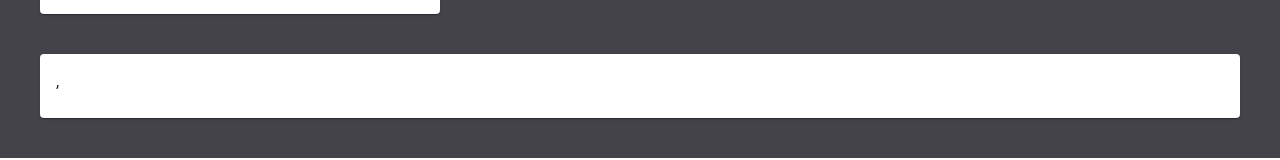
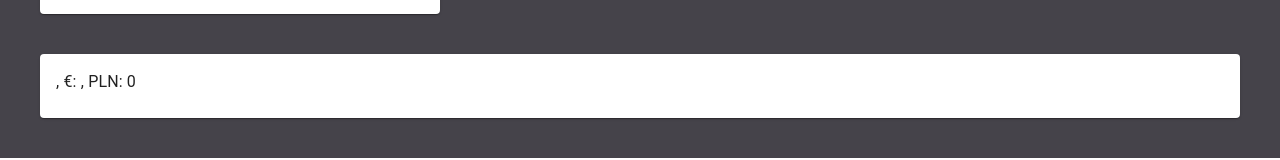
Before and after one commit to Klaudia-Brysiewicz/currencyApp, a React (Create React App) app: page / in a window 1280 px wide. Both pictures are taken after a click on the button "DODAJ". Shown: the part 436-596 px from the top of the page. Built offline with nearby package versions, Linux system fonts and the light colour scheme.

Commit message:
currency - euro value

```diff
--- a/package.json
+++ b/package.json
@@ -38,6 +38,7 @@
     "eslint-plugin-prettier": "^3.1.1",
     "eslint-plugin-react": "7.14.3",
     "eslint-plugin-react-hooks": "^2.2.0",
+    "jest": "^24.9.0",
     "prettier": "1.18.2",
     "prettier-eslint": "^9.0.0"
   }
--- a/src/components/transactionList.js
+++ b/src/components/transactionList.js
@@ -1,21 +1,25 @@
-import React from 'react'
+import React from 'react';
 import { useSelector } from 'react-redux';
 import Card from '@material-ui/core/Card';
 import Typography from '@material-ui/core/Typography';
 import CardContent from '@material-ui/core/CardContent';
+import { getValueInEuro } from '../utils/helpers';
 
 const TransactionList = () => {
     const transactions = useSelector(state => state.exchange.transactions);
+    const exchangeRate = useSelector(state => state.exchange.exchangeRate);
     if (!transactions.length) return null;
     return (
         <Card>
             <CardContent>
-                {transactions.map(({description, transactionValue}, index) => (
-                    <Typography key={index} style={index ? styles.borderTop : {}}>{description}, {transactionValue}</Typography>
+                {transactions.map(({ description, transactionValue }, index) => (
+                    <Typography key={index} style={index ? styles.borderTop : {}}>
+                        {description}, €: {transactionValue}, PLN: {getValueInEuro(exchangeRate, transactionValue)}
+                    </Typography>
                 ))}
             </CardContent>
         </Card>
-    )
+    );
 };
 
 const styles = {
--- /dev/null
+++ b/src/utils/helpers.js
@@ -0,0 +1,10 @@
+export const getValueInEuro = (exchangeRate, transactionValue) => {
+    const value = exchangeRate * transactionValue;
+    const pointIndex = String(value).indexOf('.');
+    const isFloatNumber = pointIndex !== -1 ? true : false;
+    if (isFloatNumber) {
+        const updatedValue = String(value).slice(0,pointIndex + 3);
+        return updatedValue;
+    }
+    return value;
+};
```
Also changed, not shown: 2 other files (tests, documents, lock files or other folders).
